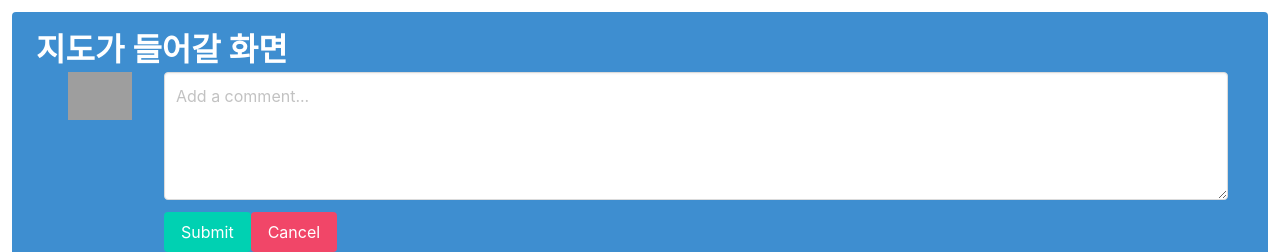
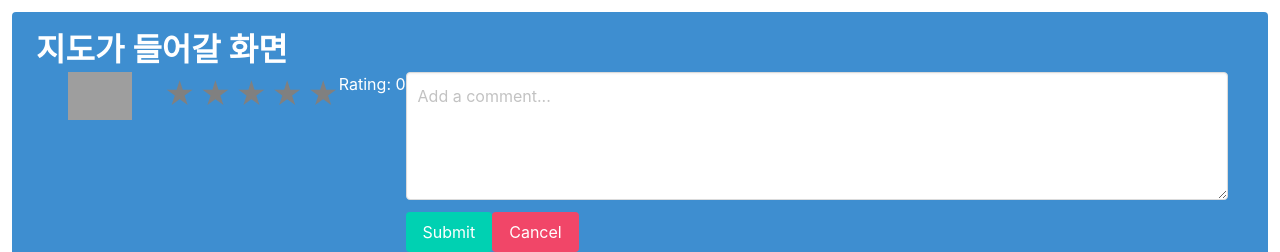
Before and after one commit to ljo1010/KRAFTONJUNGLE_WEEK0, a Flask app: template templates/map.html in a window 1280 px wide. Shown: the part 56-308 px from the top of the page. Run offline with Flask 3, Linux system fonts and the light colour scheme; the template is opened without the code that fills it, so the values that code supplies are empty; some libraries are stand-ins or nearby versions; grey boxes are pictures that could not be loaded.

Commit message:
add rate

```diff
--- a/templates/map.html
+++ b/templates/map.html
@@ -5,6 +5,16 @@
     <meta name="viewport" content="width=device-width, initial-scale=1.0">
     <title>크래프톤 정글 TEAM5 | RECORD GORMET</title>
     <link rel="stylesheet" href="https://cdn.jsdelivr.net/npm/bulma@0.9.1/css/bulma.min.css">
+   <style>
+    .star {
+        color: gray;
+        cursor: pointer;
+        font-size: 30px;
+    }
+    .star.rated {
+        color:gold;
+    }
+    </style>
 </head>
 <body>
     <!-- Navigation Bar -->
@@ -33,6 +43,37 @@
             <img src="https://bulma.io/images/placeholders/128x128.png">
           </p>
         </figure>
+        <!-- 별점시스템 만들기 -->
+        <div class="stars">
+            <span class="star" data-value="1">&#9733;</span>
+            <span class="star" data-value="2">&#9733;</span>
+            <span class="star" data-value="3">&#9733;</span>
+            <span class="star" data-value="4">&#9733;</span>
+            <span class="star" data-value="5">&#9733;</span>
+        </div>
+        <script>
+            const stars = document.querySelectorAll('.star');
+            const ratingDisplay = document.getElementById('rating-display');
+
+            stars.forEach(star => {
+              star.addEventListener('click', function() {
+                let rating = this.getAttribute('data-value');
+                ratingDisplay.textContent = 'Rating: ' + rating;
+
+                // Update the visual appearance
+                stars.forEach(star => {
+                  star.classList.remove('rated');
+                });
+
+                this.classList.add('rated');
+                this.previousElementSibling.classList.add('rated');
+                this.nextElementSibling.classList.add('rated');
+              });
+            });
+        </script>
+
+        <p id="rating-display">Rating: 0</p>
+        <!-- 코멘트를 쓰는 박스 만들기 -->
         <div class="media-content">
           <div class="field">
             <p class="control">
```
Also changed, not shown: README.md.
